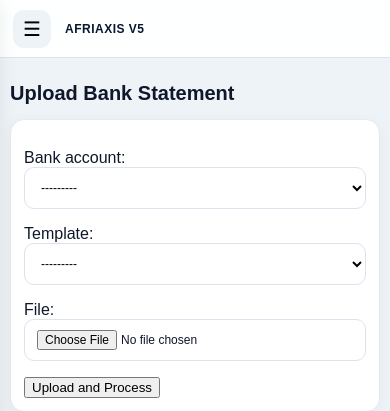
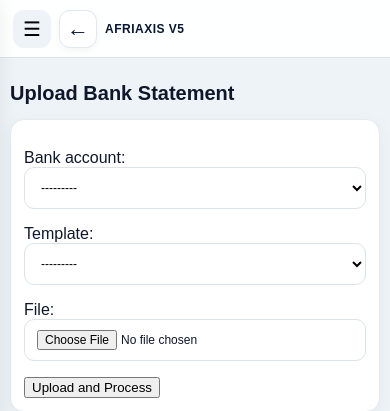
Before and after one commit to pascalnjosh/AfriAxis-Group, a Django app: page /banking/upload/ in a window 390 px wide. Shown: the top 411 px of the page. Run offline with Django 5.2, Linux system fonts and the light colour scheme; the visitor is signed in with stand-in values (Sample User, id 1); data that the repository does not hold is empty.

Commit message:
Add global back navigation to AfriAxis V5

```diff
--- a/templates/base/erp.html
+++ b/templates/base/erp.html
@@ -447,6 +447,63 @@ td{
     }
 }
 
+
+
+/* ===== AFRIAXIS V5 GLOBAL BACK BUTTON ===== */
+
+.back-btn{
+    display:flex;
+    align-items:center;
+    justify-content:center;
+
+    width:38px;
+    height:38px;
+
+    padding:0;
+    border:1px solid #e2e8f0;
+    border-radius:11px;
+
+    background:#ffffff;
+    color:#07172f;
+
+    font-size:23px;
+    font-weight:700;
+    line-height:1;
+
+    cursor:pointer;
+
+    box-shadow:0 2px 8px rgba(15,23,42,.05);
+
+    transition:
+        background .15s ease,
+        transform .15s ease,
+        border-color .15s ease;
+}
+
+.back-btn:hover{
+    background:#f1f5f9;
+    border-color:#cbd5e1;
+}
+
+.back-btn:active{
+    transform:scale(.94);
+}
+
+@media(max-width:700px){
+
+    .topbar-left{
+        gap:8px;
+    }
+
+    .back-btn{
+        width:38px;
+        height:38px;
+        min-width:38px;
+        border-radius:11px;
+        font-size:22px;
+    }
+}
+
 </style>
 </head>
 
@@ -643,7 +700,17 @@ td{
     <header class="topbar">
 
         <div class="topbar-left">
-            <button class="menu-btn" id="menuBtn" type="button">☰</button>
+            <button class="menu-btn" id="menuBtn" type="button" aria-label="Open menu">☰</button>
+
+<button
+    class="back-btn"
+    id="backBtn"
+    type="button"
+    aria-label="Go back"
+    title="Back"
+>
+    ←
+</button>
             <div class="page-label">AfriAxis Enterprise Resource Planning</div>
         </div>
 
@@ -691,5 +758,34 @@ if ("serviceWorker" in navigator) {
 }
 </script>
 
+
+
+<script id="afriaxis-v5-back-navigation">
+document.addEventListener("DOMContentLoaded", function () {
+
+    const backBtn = document.getElementById("backBtn");
+
+    if (!backBtn) return;
+
+    backBtn.addEventListener("click", function () {
+
+        /*
+         * Use browser/WebView history when the user came
+         * from another AfriAxis screen.
+         *
+         * Otherwise return safely to the ERP dashboard.
+         */
+
+        if (window.history.length > 1) {
+            window.history.back();
+        } else {
+            window.location.href = "/dashboard/";
+        }
+
+    });
+
+});
+</script>
+
 </body>
 </html>
```
